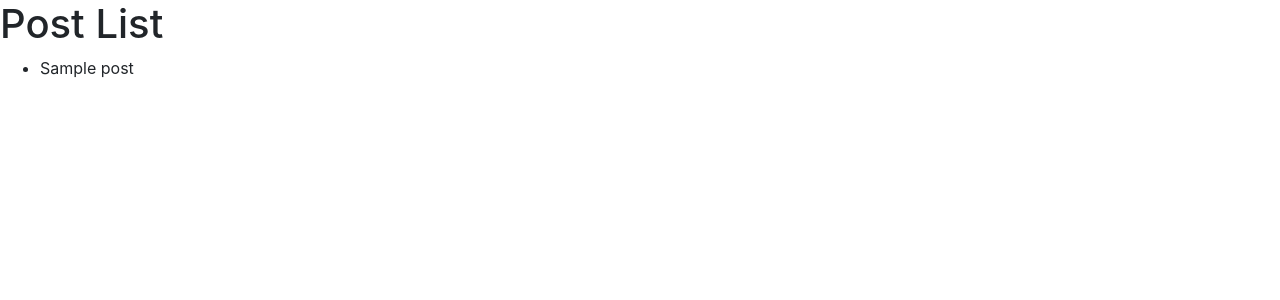
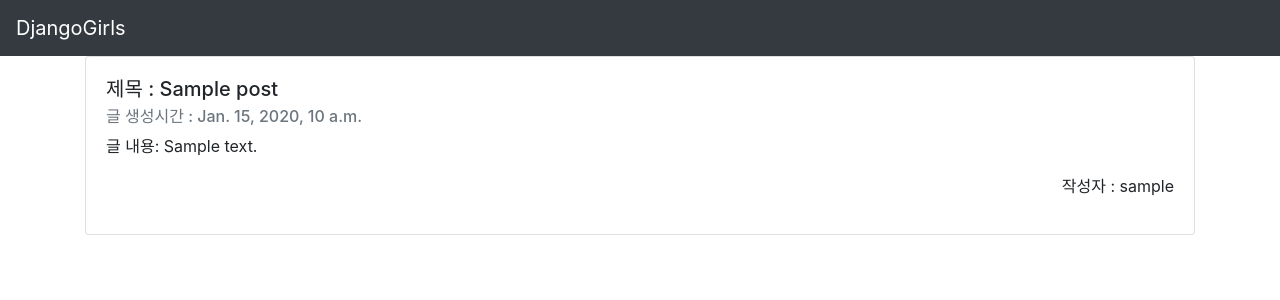
Before and after one commit to kwonsoonwoo2/djangogirls-tutorial, a Django app: page / in a window 1280 px wide. Shown: the top 300 px of the page. Run offline with Django 3.2, Linux system fonts and the light colour scheme; tables that the repository leaves empty hold one stand-in row (values such as "Sample post"); some libraries are stand-ins or nearby versions.

Commit message:
post_list.html에 Bootstrap적용

```diff
--- a/app/templates/blog/post_list.html
+++ b/app/templates/blog/post_list.html
@@ -11,11 +11,24 @@
     <link rel="stylesheet" href="{% static 'bootstrap/css/bootstrap.css' %}">
 </head>
 <body>
-    <h1>Post List</h1>
-    <ul>
-    {% for post in posts %}
-        <li>{{ post.title }}</li>
-    {% endfor %}
-    </ul>
+    <nav class="navbar navbar-expand-lg navbar-dark bg-dark">
+        <a class="navbar-brand" href="#">DjangoGirls</a>
+    </nav>
+    <div class="container">
+        {% for post in posts %}
+        <div class="card">
+            <div class="card-body">
+                <h5 class="card-title">제목 : {{ post.title }}</h5>
+                <h6 class="card-subtitle mb-2 text-muted">글 생성시간 : {{ post.created_date }}</h6>
+                <p class="card-text">글 내용: {{ post.text }}</p>
+                <p class="text-right">작성자 : {{ post.author }}</p>
+            </div>
+            <!--작성자 정보-->
+            <!--글 생성 시간-->
+            <!--글 내용-->
+
+        </div>
+        {% endfor %}
+    </div>
 </body>
 </html>
```
